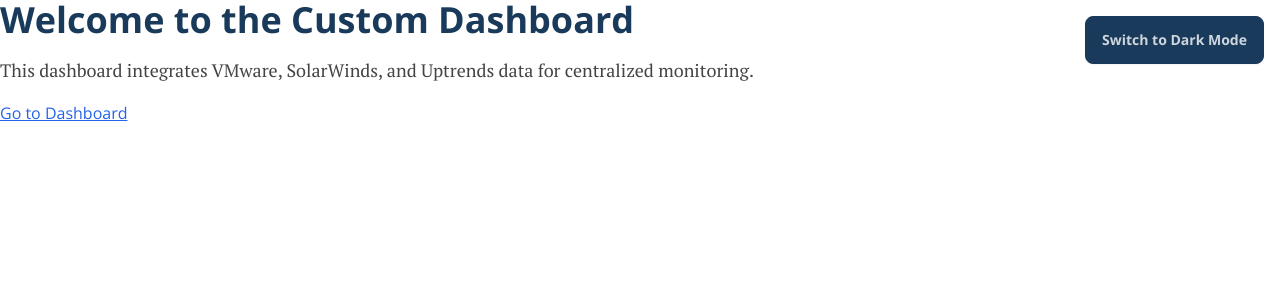
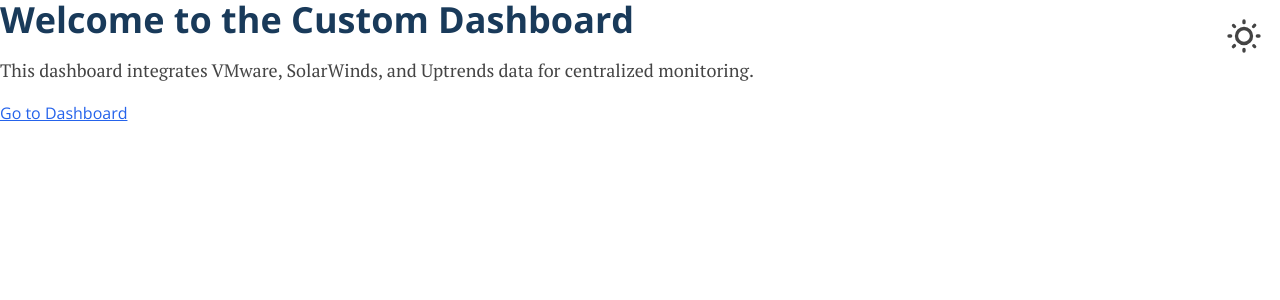
Before and after one commit to brittanyshelley/analytics2, a Next.js app: page / in a window 1280 px wide. Shown: the top 300 px of the page. Built offline with nearby package versions, Linux system fonts and the light colour scheme; no server answers.

Commit message:
feat: enhance MonitorDetails component with improved loading and error handling, and update ThemeSwitcher for better UI

```diff
--- a/src/app/monitor/[monitorGuid]/page.js
+++ b/src/app/monitor/[monitorGuid]/page.js
@@ -1,8 +1,127 @@
 // app/monitor/[monitorGuid]/page.js
+
+// 'use client';
+
+// import { useEffect, useState } from 'react';
+// import { useParams } from 'next/navigation';
+
+// export default function MonitorDetails() {
+//   const { monitorGuid } = useParams(); // Extract monitorGuid from the URL
+//   const [monitorDetails, setMonitorDetails] = useState(null);
+//   const [monitorChecks, setMonitorChecks] = useState([]);
+//   const [loading, setLoading] = useState(true);
+//   const [error, setError] = useState(null);
+
+//   useEffect(() => {
+//     async function fetchMonitorData() {
+//       try {
+//         setLoading(true);
+
+//         // Fetch monitor details
+//         const detailsRes = await fetch(`/api/uptrends/Monitor/${monitorGuid}`);
+//         if (!detailsRes.ok) throw new Error('Failed to load monitor details');
+//         const detailsData = await detailsRes.json();
+
+//         // Fetch monitor checks
+//         const checksRes = await fetch(`/api/uptrends/MonitorChecks/Monitor/${monitorGuid}`);
+//         if (!checksRes.ok) throw new Error('Failed to load monitor checks');
+//         const checksData = await checksRes.json();
+
+//         setMonitorDetails(detailsData);
+//         setMonitorChecks(checksData.Data || []);
+//       } catch (err) {
+//         console.error(err);
+//         setError(err.message);
+//       } finally {
+//         setLoading(false);
+//       }
+//     }
+
+//     if (monitorGuid) {
+//       fetchMonitorData();
+//     }
+//   }, [monitorGuid]);
+
+//   if (loading) return <p className="text-center text-lg text-primary">Loading monitor details...</p>;
+//   if (error) return <p className="text-center text-error">Error: {error}</p>;
+
+//   return (
+//     <div className="container mx-auto py-8">
+//       {/* Monitor Details Section */}
+//       <h1 className="text-4xl font-bold text-primary mb-6">Monitor Details</h1>
+
+//       {monitorDetails && (
+//         <div className="card bg-base-200 shadow-lg p-6 mb-8">
+//           <div className="card-body">
+//             <h2 className="card-title text-accent text-2xl">{monitorDetails.Name}</h2>
+//             <p>
+//               <strong>Type:</strong> {monitorDetails.MonitorType}
+//             </p>
+//             <p>
+//               <strong>URL:</strong>{' '}
+//               {monitorDetails.Url ? (
+//                 <a
+//                   href={monitorDetails.Url}
+//                   target="_blank"
+//                   rel="noopener noreferrer"
+//                   className="text-info underline"
+//                 >
+//                   {monitorDetails.Url}
+//                 </a>
+//               ) : (
+//                 'N/A'
+//               )}
+//             </p>
+//             <p>
+//               <strong>Check Interval:</strong> {monitorDetails.CheckInterval} minutes
+//             </p>
+//           </div>
+//         </div>
+//       )}
+
+//       {/* Monitor Checks */}
+//       <h2 className="text-3xl font-semibold text-secondary mb-4">Monitor Checks (Last 24 Hours)</h2>
+//       {monitorChecks.length > 0 ? (
+//         <div className="overflow-x-auto">
+//           <table className="table table-zebra table-auto w-full">
+//             <thead>
+//               <tr className="text-primary">
+//                 <th>Timestamp</th>
+//                 <th>Status</th>
+//                 <th>Description</th>
+//                 <th>Total Time (ms)</th>
+//               </tr>
+//             </thead>
+//             <tbody>
+//               {monitorChecks.map((check) => (
+//                 <tr key={check.Id}>
+//                   <td>{new Date(check.Attributes.Timestamp).toLocaleString()}</td>
+//                   <td
+//                     className={
+//                       check.Attributes.ErrorLevel === 'NoError'
+//                         ? 'text-success'
+//                         : 'text-error'
+//                     }
+//                   >
+//                     {check.Attributes.ErrorLevel}
+//                   </td>
+//                   <td>{check.Attributes.ErrorDescription || 'N/A'}</td>
+//                   <td>{check.Attributes.TotalTime}</td>
+//                 </tr>
+//               ))}
+//             </tbody>
+//           </table>
+//         </div>
+//       ) : (
+//         <p className="text-center text-accent">No recent monitor checks available.</p>
+//       )}
+//     </div>
+//   );
+// }
 
 'use client';
 
-import { useEffect, useState } from 'react';
+import React, { useEffect, useState } from 'react';
 import { useParams } from 'next/navigation';
 
 export default function MonitorDetails() {
@@ -16,34 +135,61 @@
     async function fetchMonitorData() {
       try {
         setLoading(true);
+        console.log('Fetching monitor details and checks for monitorGuid:', monitorGuid);
 
         // Fetch monitor details
         const detailsRes = await fetch(`/api/uptrends/Monitor/${monitorGuid}`);
+        console.log('Monitor details response status:', detailsRes.status);
+
         if (!detailsRes.ok) throw new Error('Failed to load monitor details');
         const detailsData = await detailsRes.json();
+        console.log('Monitor details data:', detailsData);
 
         // Fetch monitor checks
         const checksRes = await fetch(`/api/uptrends/MonitorChecks/Monitor/${monitorGuid}`);
+        console.log('Monitor checks response status:', checksRes.status);
+
         if (!checksRes.ok) throw new Error('Failed to load monitor checks');
         const checksData = await checksRes.json();
+        console.log('Monitor checks data:', checksData);
 
         setMonitorDetails(detailsData);
         setMonitorChecks(checksData.Data || []);
       } catch (err) {
-        console.error(err);
+        console.error('Error during data fetch:', err);
         setError(err.message);
       } finally {
         setLoading(false);
+        console.log('Finished fetching monitor data.');
       }
     }
 
     if (monitorGuid) {
+      console.log('MonitorGuid is present, initiating fetch:', monitorGuid);
       fetchMonitorData();
+    } else {
+      console.warn('MonitorGuid is missing. Skipping fetch.');
     }
   }, [monitorGuid]);
 
-  if (loading) return <p className="text-center text-lg text-primary">Loading monitor details...</p>;
-  if (error) return <p className="text-center text-error">Error: {error}</p>;
+  if (loading) {
+    console.log('Loading state active...');
+    return (
+      <div className="flex justify-center items-center h-screen">
+        <span className="loading loading-infinity loading-xs"></span>
+        <span className="loading loading-infinity loading-sm"></span>
+        <span className="loading loading-infinity loading-md"></span>
+        <span className="loading loading-infinity loading-lg"></span>
+      </div>
+    );
+  }
+
+  if (error) {
+    console.error('Error state active:', error);
+    return <p className="text-center text-error">Error: {error}</p>;
+  }
+
+  console.log('Rendering MonitorDetails component.');
 
   return (
     <div className="container mx-auto py-8">
@@ -59,14 +205,14 @@
             </p>
             <p>
               <strong>URL:</strong>{' '}
-              {monitorDetails.Url ? (
+              {monitorDetails.NetworkAddress ? (
                 <a
-                  href={monitorDetails.Url}
+                  href={monitorDetails.NetworkAddress}
                   target="_blank"
                   rel="noopener noreferrer"
                   className="text-info underline"
                 >
-                  {monitorDetails.Url}
+                  {monitorDetails.NetworkAddress}
                 </a>
               ) : (
                 'N/A'
@@ -103,7 +249,7 @@
                         : 'text-error'
                     }
                   >
-                    {check.Attributes.ErrorLevel}
+                    {check.Attributes.ErrorLevel === 'NoError' ? '✅' : '❌'}
                   </td>
                   <td>{check.Attributes.ErrorDescription || 'N/A'}</td>
                   <td>{check.Attributes.TotalTime}</td>
@@ -114,7 +260,8 @@
         </div>
       ) : (
         <p className="text-center text-accent">No recent monitor checks available.</p>
-      )}
-    </div>
+      )
+      }
+    </div >
   );
 }
--- a/src/components/ThemeSwitcher.jsx
+++ b/src/components/ThemeSwitcher.jsx
@@ -19,11 +19,33 @@
   };
 
   return (
-    <button
-      onClick={toggleTheme}
-      className="btn btn-secondary fixed top-4 right-4 z-50"
-    >
-      {theme === "edmonton-light" ? "Switch to Dark Mode" : "Switch to Light Mode"}
-    </button>
+    <div className="fixed top-4 right-4 z-50">
+      <label className="swap swap-rotate">
+        {/* Checkbox to toggle theme */}
+        <input
+          type="checkbox"
+          onChange={toggleTheme}
+          checked={theme === "edmonton-dark"}
+        />
+
+        {/* Sun Icon (Light Mode) */}
+        <svg
+          className="swap-off h-10 w-10 fill-current"
+          xmlns="http://www.w3.org/2000/svg"
+          viewBox="0 0 24 24"
+        >
+          <path d="M5.64,17l-.71.71a1,1,0,0,0,0,1.41,1,1,0,0,0,1.41,0l.71-.71A1,1,0,0,0,5.64,17ZM5,12a1,1,0,0,0-1-1H3a1,1,0,0,0,0,2H4A1,1,0,0,0,5,12Zm7-7a1,1,0,0,0,1-1V3a1,1,0,0,0-2,0V4A1,1,0,0,0,12,5ZM5.64,7.05a1,1,0,0,0,.7.29,1,1,0,0,0,.71-.29,1,1,0,0,0,0-1.41l-.71-.71A1,1,0,0,0,4.93,6.34Zm12,.29a1,1,0,0,0,.7-.29l.71-.71a1,1,0,1,0-1.41-1.41L17,5.64a1,1,0,0,0,0,1.41A1,1,0,0,0,17.66,7.34ZM21,11H20a1,1,0,0,0,0,2h1a1,1,0,0,0,0-2Zm-9,8a1,1,0,0,0-1,1v1a1,1,0,0,0,2,0V20A1,1,0,0,0,12,19ZM18.36,17A1,1,0,0,0,17,18.36l.71.71a1,1,0,0,0,1.41,0,1,1,0,0,0,0-1.41ZM12,6.5A5.5,5.5,0,1,0,17.5,12,5.51,5.51,0,0,0,12,6.5Zm0,9A3.5,3.5,0,1,1,15.5,12,3.5,3.5,0,0,1,12,15.5Z" />
+        </svg>
+
+        {/* Moon Icon (Dark Mode) */}
+        <svg
+          className="swap-on h-10 w-10 fill-current"
+          xmlns="http://www.w3.org/2000/svg"
+          viewBox="0 0 24 24"
+        >
+          <path d="M21.64,13a1,1,0,0,0-1.05-.14,8.05,8.05,0,0,1-3.37.73A8.15,8.15,0,0,1,9.08,5.49a8.59,8.59,0,0,1,.25-2A1,1,0,0,0,8,2.36,10.14,10.14,0,1,0,22,14.05,1,1,0,0,0,21.64,13Zm-9.5,6.69A8.14,8.14,0,0,1,7.08,5.22v.27A10.15,10.15,0,0,0,17.22,15.63a9.79,9.79,0,0,0,2.1-.22A8.11,8.11,0,0,1,12.14,19.73Z" />
+        </svg>
+      </label>
+    </div>
   );
 }
```
